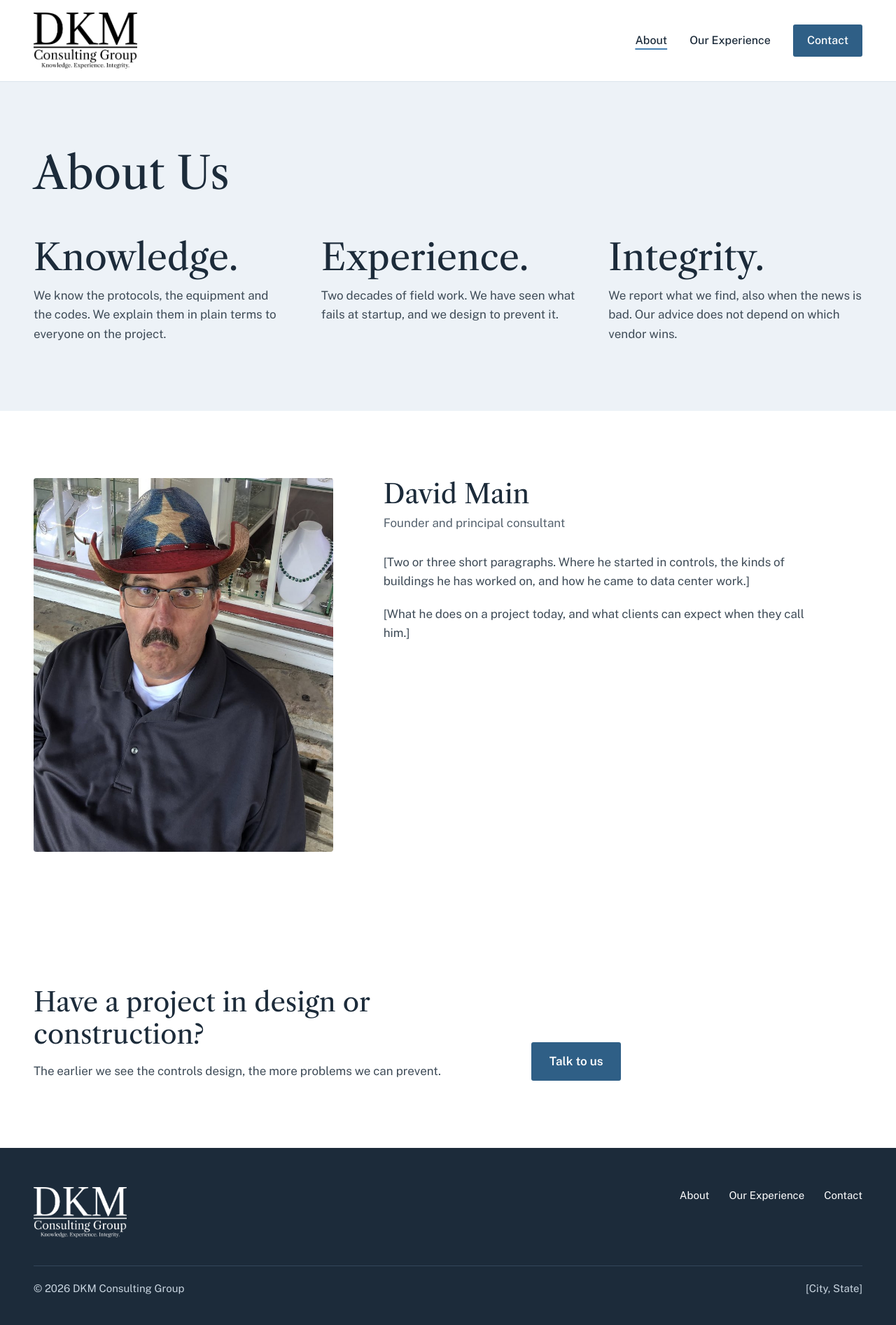
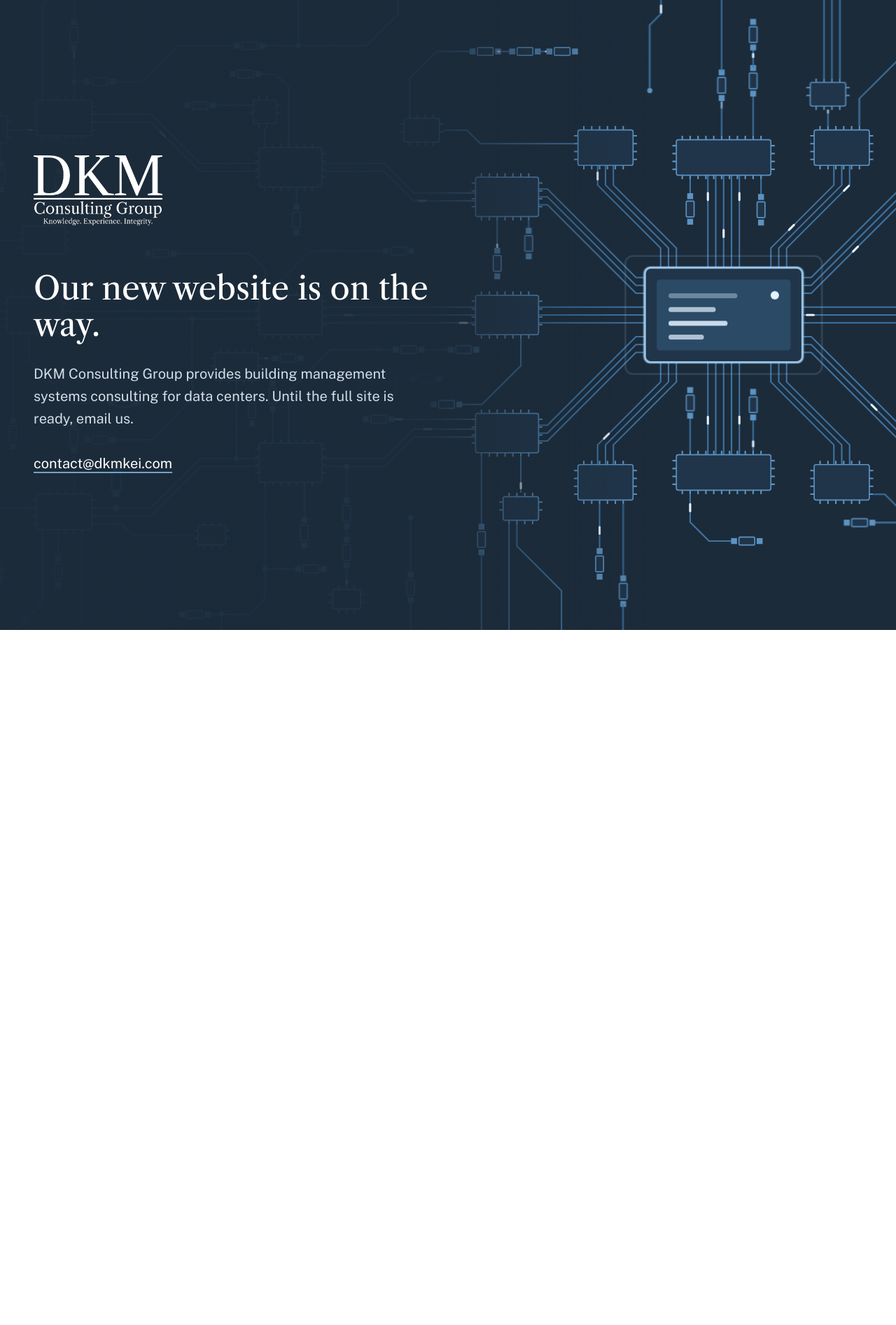
Before and after one commit to dangerbunny17/dkmkei.com, a Jekyll site: the page built from about.html, in a window 1280 px wide. Shown: the whole page at 70% size. Built offline with Jekyll 4.4.1, drawn with Linux system fonts in a browser that asks for light colours; after the commit the page ends 900 px from its top, so only the background shows below that.

Commit message:
add holding

```diff
--- a/_data/site.yml
+++ b/_data/site.yml
@@ -4,3 +4,9 @@
 location: "[City, State]"
 # Formspree form ID, for example "xyzabcde". Leave empty to keep the forms in preview mode (nothing is sent).
 formspree_id: ""
+
+# Holding page. While this is true, every page shows only the holding page.
+# Set it to false to put the full site live.
+under_construction: true
+holding_title: "Our new website is on the way."
+holding_text: "DKM Consulting Group provides building management systems consulting for data centers. Until the full site is ready, email us."
--- /dev/null
+++ b/_includes/holding.html
@@ -0,0 +1,10 @@
+<main class="holding hero" id="main">
+  {% include circuit.svg %}
+  <div class="scrim"></div>
+  <div class="wrap hero-text holding-inner">
+    <img class="holding-logo" src="assets/img/logo-white.png" alt="DKM Consulting Group" width="185" height="100">
+    <h1 class="hero-title">{{ site.data.site.holding_title }}</h1>
+    <p class="hero-lede">{{ site.data.site.holding_text }}</p>
+    {% if site.data.site.email != "" %}<p class="holding-contact"><a href="mailto:{{ site.data.site.email }}">{{ site.data.site.email }}</a></p>{% endif %}
+  </div>
+</main>
--- a/_layouts/default.html
+++ b/_layouts/default.html
@@ -3,9 +3,10 @@
 <head>
 <meta charset="utf-8">
 <meta name="viewport" content="width=device-width, initial-scale=1">
-<title>{% if page.nav == "home" %}DKM Consulting Group | BMS consulting for data centers{% else %}{{ page.title }} | DKM Consulting Group{% endif %}</title>
+<title>{% if site.data.site.under_construction %}DKM Consulting Group{% elsif page.nav == "home" %}DKM Consulting Group | BMS consulting for data centers{% else %}{{ page.title }} | DKM Consulting Group{% endif %}</title>
 <meta name="description" content="{{ page.description }}">
 <meta name="color-scheme" content="light dark">
+{% if site.data.site.under_construction %}<meta name="robots" content="noindex">{% endif %}
 <meta property="og:title" content="DKM Consulting Group">
 <meta property="og:description" content="{{ page.description }}">
 <meta property="og:type" content="website">
@@ -17,6 +18,9 @@
 <link rel="stylesheet" href="assets/css/site.css">
 </head>
 <body>
+{% if site.data.site.under_construction %}
+{% include holding.html %}
+{% else %}
 <a class="skip-link" href="#main">Skip to content</a>
 
 <header class="site-header">
@@ -53,5 +57,6 @@
 </footer>
 
 <script src="assets/js/site.js"></script>
+{% endif %}
 </body>
 </html>
--- a/assets/css/site.css
+++ b/assets/css/site.css
@@ -293,3 +293,13 @@
   .keep-line { white-space: normal; }
   .hero-br { display: none; }
 }
+
+/* Holding page (while under construction) */
+.holding { min-height: 100vh; min-height: 100svh; display: flex; align-items: center; }
+.holding-inner { width: 100%; padding-top: 72px; padding-bottom: 72px; }
+.holding-logo { height: 100px; width: auto; display: block; margin-bottom: 64px; }
+.holding .hero-title { max-width: 14em; }
+.holding-contact { margin: 32px 0 0; font-size: 20px; }
+.holding-contact a { color: #FFFFFF; text-decoration-color: #6FA3CF; text-underline-offset: 5px; }
+.holding-contact a:hover { color: #D3DEE8; }
+@media (max-width: 860px) { .holding-logo { height: 72px; margin-bottom: 40px; } }
```
Also changed, not shown: .pages.yml, README.md.
